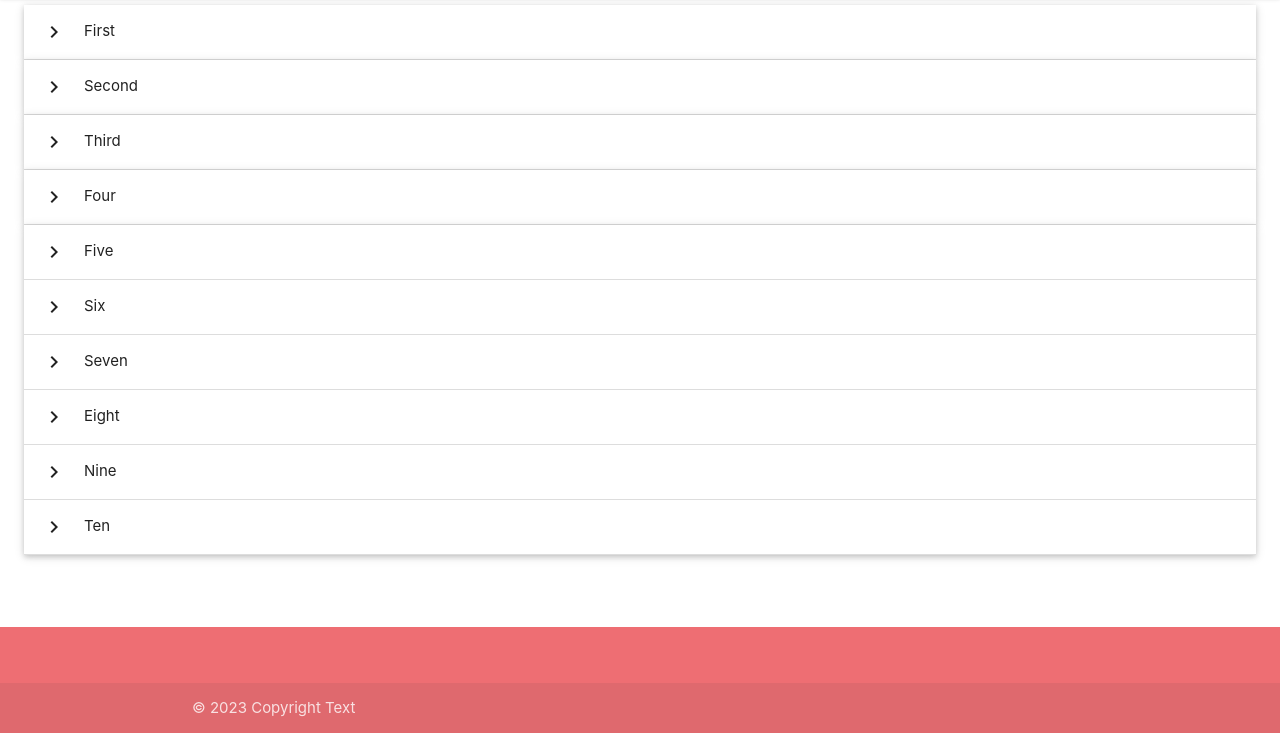
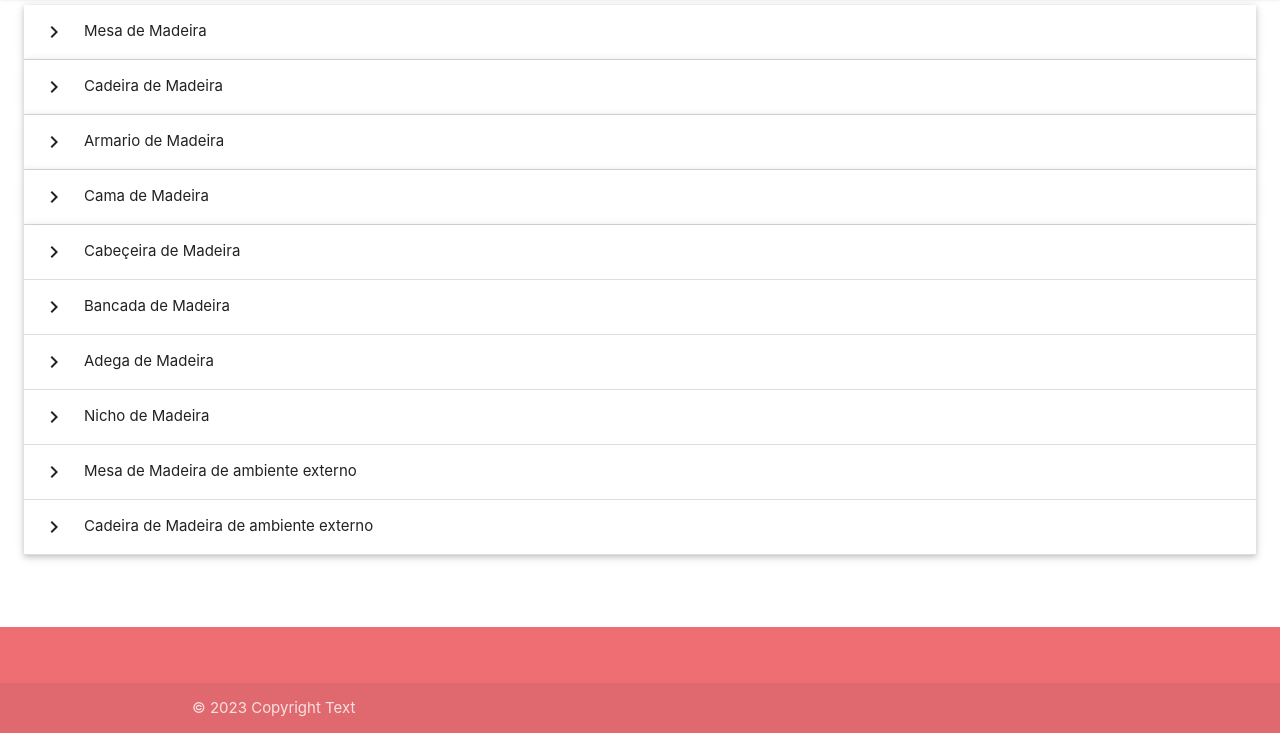
Before and after one commit to talesagr/projeto-integrador-II-2023, a website: page front-end/index.html in a window 1280 px wide. Shown: the part 67-800 px from the top of the page. Drawn offline with Linux system fonts and the light colour scheme.

Commit message:
Lista JSON

```diff
--- a/front-end/index.html
+++ b/front-end/index.html
@@ -19,15 +19,7 @@
       <ul class="collapsible popout">
         <li>
           <div class="collapsible-header" tabindex="0">
-            <i class="material-icons">keyboard_arrow_right</i>First
-          </div>
-          <div class="collapsible-body" tabindex="=0">
-            <span>Lorem ipsum dolor sit amet.</span>
-          </div>
-        </li>
-        <li>
-          <div class="collapsible-header" tabindex="0">
-            <i class="material-icons">keyboard_arrow_right</i>Second
+            <i class="material-icons">keyboard_arrow_right</i>Mesa de Madeira
           </div>
           <div class="collapsible-body">
             <span>
@@ -42,8 +34,23 @@
           </div>
         </li>
         <li>
+          <div class="collapsible-header" tabindex="0">
+            <i class="material-icons">keyboard_arrow_right</i>Cadeira de Madeira
+          </div>
+          <div class="collapsible-body" tabindex="=0">
+            <span><img class="materialboxed imagem" src="imagens/cadeirademadeira.jpg">
+              <div class="flextext">
+                <p class="descrição">Descrição:</p>
+                <p class="descrição">Cadeira de madeira<br> Feita à mão por um de nossos espcialistas, utilizando máterias de qualidade</p>
+                <p class="descrição">Valor: 350,00R$</p>
+                <a onclick="M.toast({html: 'Item adicionado a lista'})" class="btn">Adiconar a lista</a>
+              </div>
+            </span>
+          </div>
+        </li>
+        <li>
           <div class="collapsible-header">
-            <i class="material-icons">keyboard_arrow_right</i>Third
+            <i class="material-icons">keyboard_arrow_right</i>Armario de Madeira
           </div>
           <div class="collapsible-body">
             <span>Lorem ipsum dolor sit amet.</span>
@@ -51,14 +58,14 @@
         </li>
         <li>
           <div class="collapsible-header" tabindex="0">
-            <i class="material-icons">keyboard_arrow_right</i>Four
+            <i class="material-icons">keyboard_arrow_right</i>Cama de Madeira
           </div>
           <div class="collapsible-body" tabindex="=0">
             <span>Lorem ipsum dolor sit amet.</span>
           </div>
           <li>
             <div class="collapsible-header" tabindex="0">
-              <i class="material-icons">keyboard_arrow_right</i>Five
+              <i class="material-icons">keyboard_arrow_right</i>Cabeçeira de Madeira
             </div>
             <div class="collapsible-body">
               <span>
@@ -72,7 +79,7 @@
               </span>
             </div>
             <div class="collapsible-header" tabindex="0">
-              <i class="material-icons">keyboard_arrow_right</i>Six
+              <i class="material-icons">keyboard_arrow_right</i>Bancada de Madeira
             </div>
             <div class="collapsible-body">
               <span>
@@ -86,7 +93,7 @@
               </span>
             </div>
             <div class="collapsible-header" tabindex="0">
-              <i class="material-icons">keyboard_arrow_right</i>Seven
+              <i class="material-icons">keyboard_arrow_right</i>Adega de Madeira
             </div>
             <div class="collapsible-body">
               <span>
@@ -100,7 +107,7 @@
               </span>
             </div>
             <div class="collapsible-header" tabindex="0">
-              <i class="material-icons">keyboard_arrow_right</i>Eight
+              <i class="material-icons">keyboard_arrow_right</i>Nicho de Madeira
             </div>
             <div class="collapsible-body">
               <span>
@@ -114,7 +121,7 @@
               </span>
             </div>
             <div class="collapsible-header" tabindex="0">
-              <i class="material-icons">keyboard_arrow_right</i>Nine
+              <i class="material-icons">keyboard_arrow_right</i>Mesa de Madeira de ambiente externo
             </div>
             <div class="collapsible-body">
               <span>
@@ -128,7 +135,7 @@
               </span>
             </div>
             <div class="collapsible-header" tabindex="0">
-              <i class="material-icons">keyboard_arrow_right</i>Ten
+              <i class="material-icons">keyboard_arrow_right</i>Cadeira de Madeira de ambiente externo
             </div>
             <div class="collapsible-body">
               <span>
--- a/front-end/main.js
+++ b/front-end/main.js
@@ -6,3 +6,25 @@ document.addEventListener('DOMContentLoaded', function() {
     var elems = document.querySelectorAll('.materialboxed');
     var instances = M.Materialbox.init(elems);
   });
+
+    const item1 = '{"name":"Cadeira de Madeira", "id": "1"}';
+    const item2 = '{"name":"Mesa de Madeira", "id": "2"}';
+    const item3 = '{ "name":"Armario de Madeira", "id": "3"}';
+    const item4 = '{ "name":"Cama de Madeira", "id": "4"}';
+    const item5 = '{ "name":"Cabeçeira de Madeira", "id": "5"}';
+    const item6 = '{ "name":"Bancada de Madeira", "id": "6"}';
+    const item7 = '{ "name":"Adega de Madeira", "id": "7"}';
+    const item8 = '{ "name":"Nicho de Madeira", "id": "8"}';
+    const item9 = '{ "name":"Mesa de Madeira de ambiente externo", "id": "9"}';
+    const item10 = '{ "name":"Cadeira de Madeira de ambiente externo", "id": "10"}';
+
+    const obj1 = JSON.parse(item1);
+    const obj2 = JSON.parse(item2);
+    const obj3 = JSON.parse(item3);
+    const obj4 = JSON.parse(item4);
+    const obj5 = JSON.parse(item5);
+    const obj6 = JSON.parse(item6);
+    const obj7 = JSON.parse(item7);
+    const obj8 = JSON.parse(item8);
+    const obj9 = JSON.parse(item9);
+    const obj10 = JSON.parse(item10);
```
